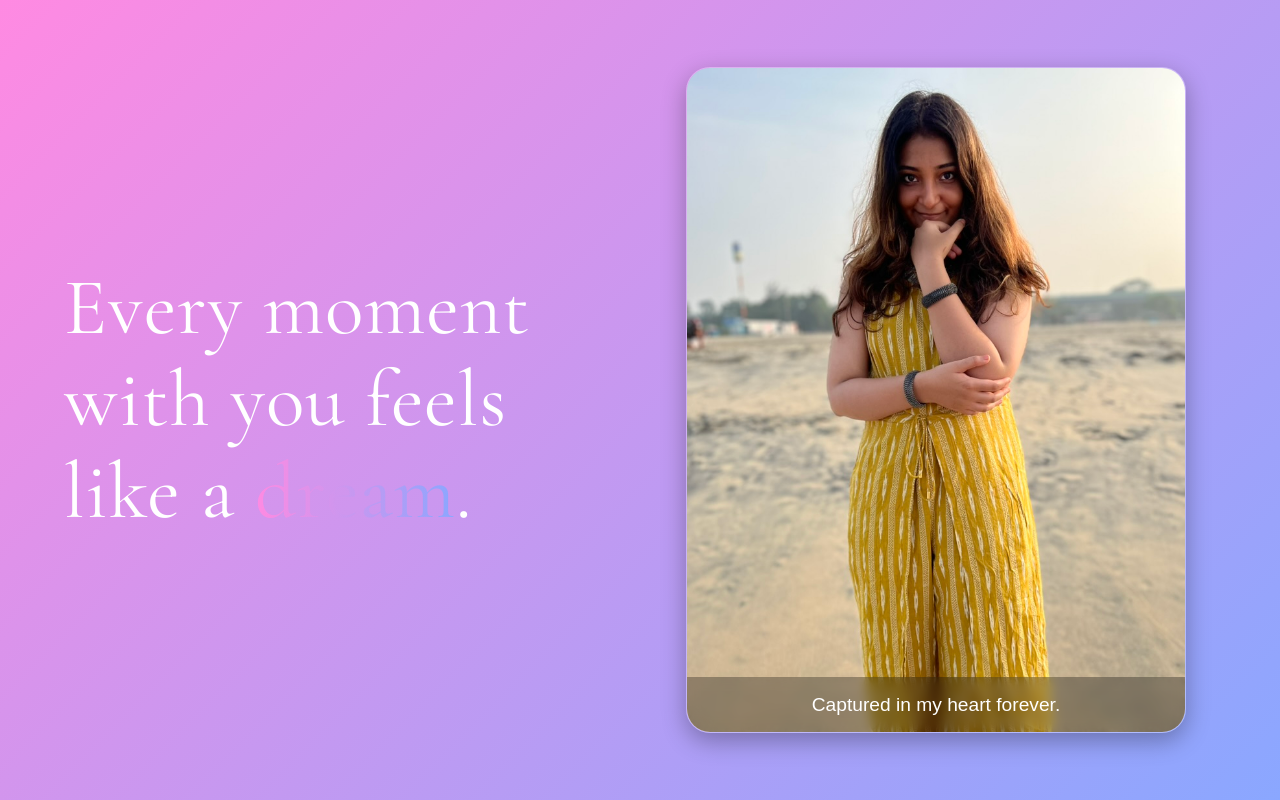
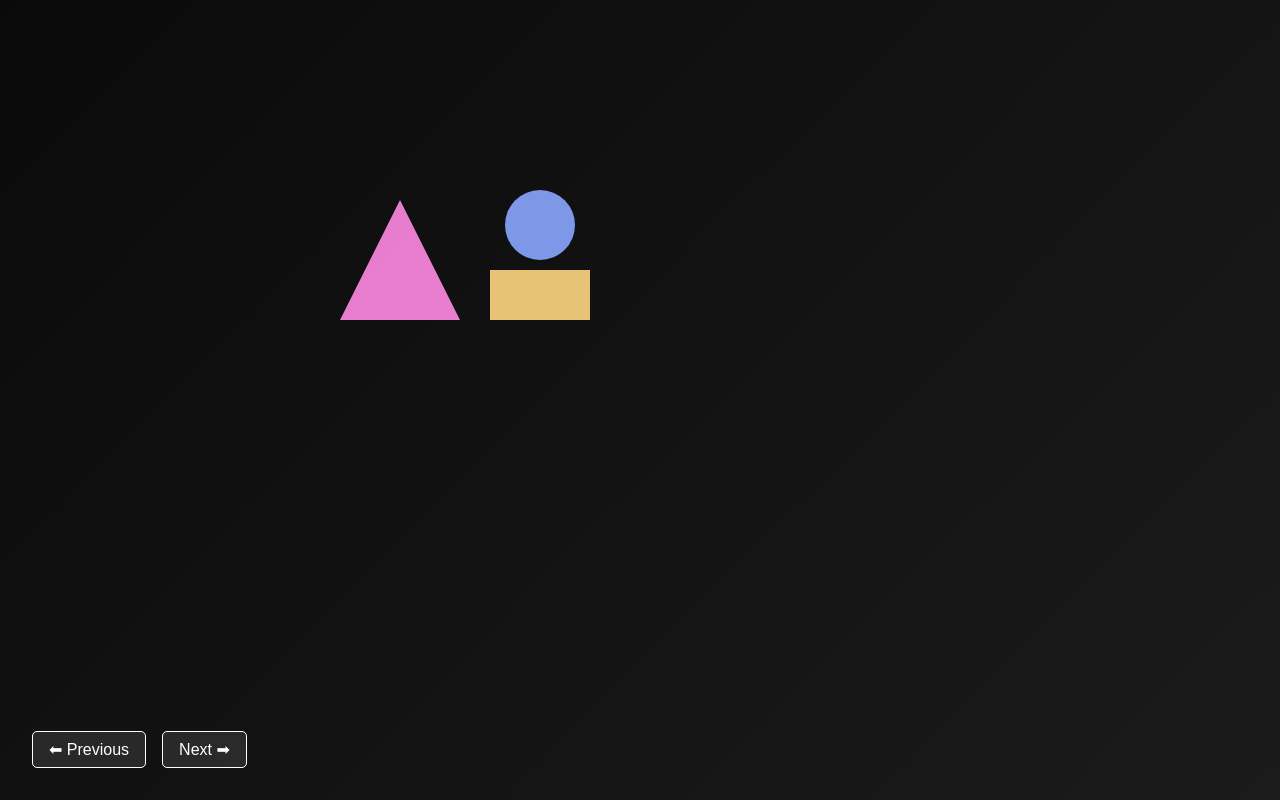
Before and after one commit to menon99/paapacutie, a React (Vite) app: page / in a window 1280 px wide. Built offline with nearby package versions, Linux system fonts and the light colour scheme.

Commit message:
Add animated shapes

```diff
--- a/src/App.jsx
+++ b/src/App.jsx
@@ -1,9 +1,12 @@
-import HeroSection from "./sections/HeroSection";
+// import HeroSection from "./sections/HeroSection";
+
+import AnimatedBackground from "./components/AnimatedBackground";
 
 function App() {
   return (
     <>
-      <HeroSection
+    <AnimatedBackground />
+      {/* <HeroSection
         background="linear-gradient(135deg, #ff8ae2, #8aa7ff)"
         text="Every moment with you feels like a dream."
         highlightWords={["dream"]}
@@ -17,7 +20,7 @@ function App() {
         highlightWords={["smile", "world"]}
         image="/images/image1.jpeg"
         caption="Every glance is a spark."
-      />
+      /> */}
     </>
   );
 }
--- /dev/null
+++ b/src/components/AnimatedBackground.jsx
@@ -0,0 +1,23 @@
+import { useState } from "react";
+import ShapesContainer from "./ShapesContainer";
+import "../styles/AnimatedBackground.css";
+
+const AnimatedBackground = () => {
+  const [slide, setSlide] = useState(0);
+
+  const handleNext = () => setSlide((prev) => prev + 1);
+  const handlePrev = () => setSlide((prev) => (prev > 0 ? prev - 1 : 0));
+
+  return (
+    <div className="animated-background">
+      <ShapesContainer currentSlide={slide} />
+
+      <div className="controls">
+        <button onClick={handlePrev}>⬅ Previous</button>
+        <button onClick={handleNext}>Next ➡</button>
+      </div>
+    </div>
+  );
+};
+
+export default AnimatedBackground;
--- /dev/null
+++ b/src/components/ShapesContainer.jsx
@@ -0,0 +1,45 @@
+import { motion } from "framer-motion";
+import "../styles/ShapesContainer.css";
+
+const SHAPE_TRANSLATE = 20;
+
+const ShapesContainer = ({ currentSlide }) => {
+  return (
+    <div className="shapes-container">
+      {/* Triangle → leftmost */}
+      <motion.div
+        className="shape triangle"
+        animate={{
+          x: -100 + currentSlide * -SHAPE_TRANSLATE,
+          y: 0 + currentSlide * SHAPE_TRANSLATE,
+          rotate: currentSlide * 180,
+        }}
+        transition={{ duration: 1.5, ease: "easeInOut" }}
+      />
+
+      {/* Circle → right of triangle, brought down near triangle, only move vertically */}
+      <motion.div
+        className="shape circle"
+        animate={{
+          x: 65, // Fixed → no horizontal movement
+          y: -10 - currentSlide * SHAPE_TRANSLATE, // Only vertical
+          rotate: currentSlide * 180,
+        }}
+        transition={{ duration: 1.5, ease: "easeInOut" }}
+      />
+
+      {/* Rectangle → move more to right and slightly up */}
+      <motion.div
+        className="shape rectangle"
+        animate={{
+          x: 50 + currentSlide * SHAPE_TRANSLATE, // More to right
+          y: 70 + currentSlide * SHAPE_TRANSLATE, // Slightly up compared to before
+          rotate: currentSlide * 180,
+        }}
+        transition={{ duration: 1.5, ease: "easeInOut" }}
+      />
+    </div>
+  );
+};
+
+export default ShapesContainer;
--- /dev/null
+++ b/src/styles/AnimatedBackground.css
@@ -0,0 +1,31 @@
+.animated-background {
+  position: relative;
+  width: 100vw;
+  height: 100vh;
+  background: linear-gradient(135deg, #0a0a0a, #1b1b1b);
+  overflow: hidden;
+}
+
+.controls {
+  position: absolute;
+  bottom: 2rem;
+  left: 2rem;
+  display: flex;
+  gap: 1rem;
+  z-index: 10;
+}
+
+.controls button {
+  padding: 0.5rem 1rem;
+  background: rgba(255, 255, 255, 0.1);
+  color: #fff;
+  border: 1px solid #fff;
+  border-radius: 5px;
+  cursor: pointer;
+  font-size: 1rem;
+  transition: background 0.3s ease;
+}
+
+.controls button:hover {
+  background: rgba(255, 255, 255, 0.25);
+}
--- /dev/null
+++ b/src/styles/ShapesContainer.css
@@ -0,0 +1,38 @@
+.shapes-container {
+  position: absolute;
+  top: 50%;
+  left: 50%;
+  width: 400px;   /* restrict width to visualize better */
+  height: 400px;
+  transform: translate(-50%, -50%);
+  z-index: 0;
+}
+
+.shape {
+  position: absolute;
+  opacity: 0.9;
+}
+
+/* Triangle → Bigger, distinct left */
+.triangle {
+  width: 0;
+  height: 0;
+  border-left: 60px solid transparent;
+  border-right: 60px solid transparent;
+  border-bottom: 120px solid #FF8AE2;
+}
+
+/* Circle → Right, above */
+.circle {
+  width: 70px;
+  height: 70px;
+  background-color: #8AA7FF;
+  border-radius: 50%;
+}
+
+/* Rectangle → Right, below */
+.rectangle {
+  width: 100px;
+  height: 50px;
+  background-color: #FFD580;
+}
```
